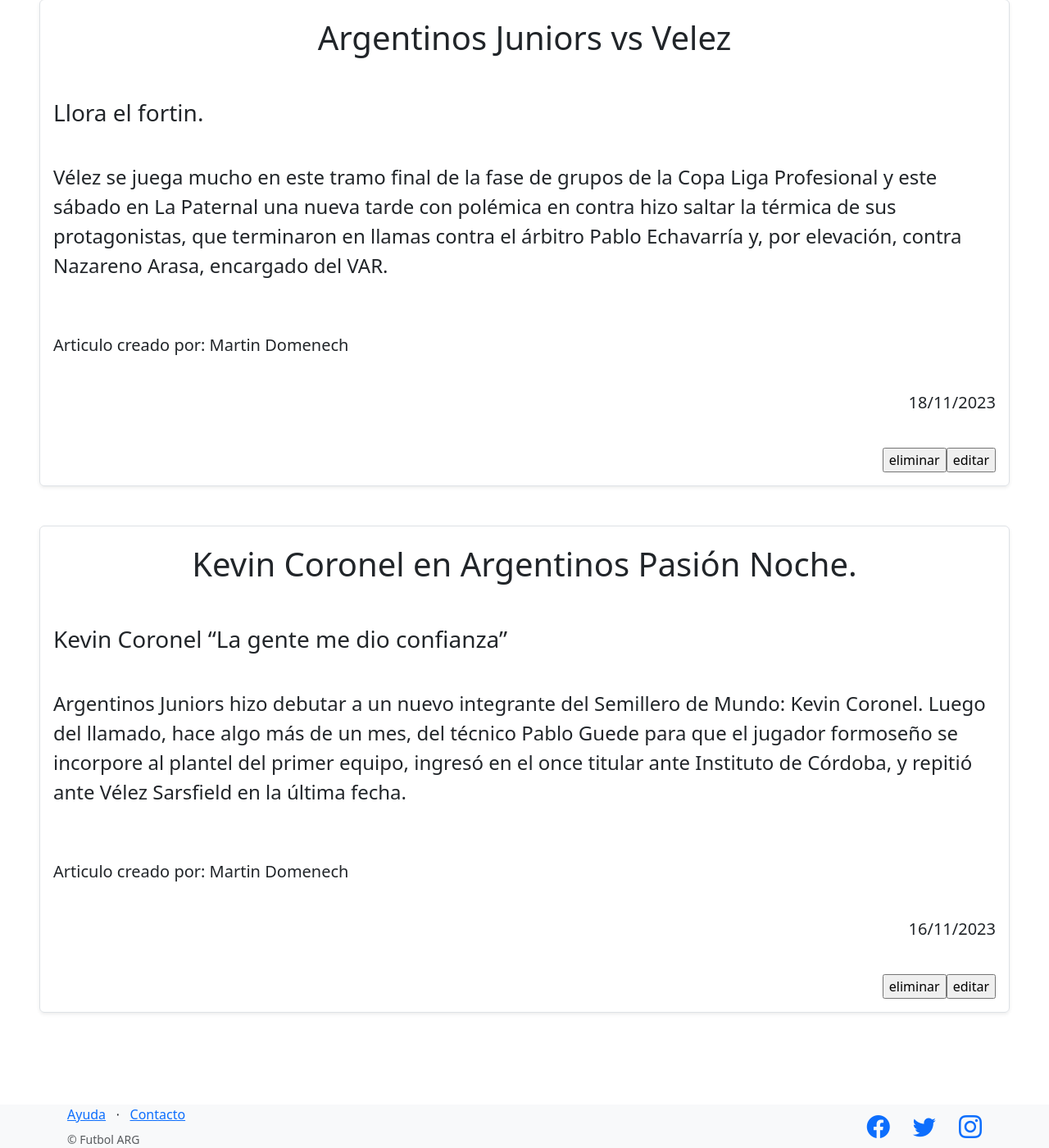
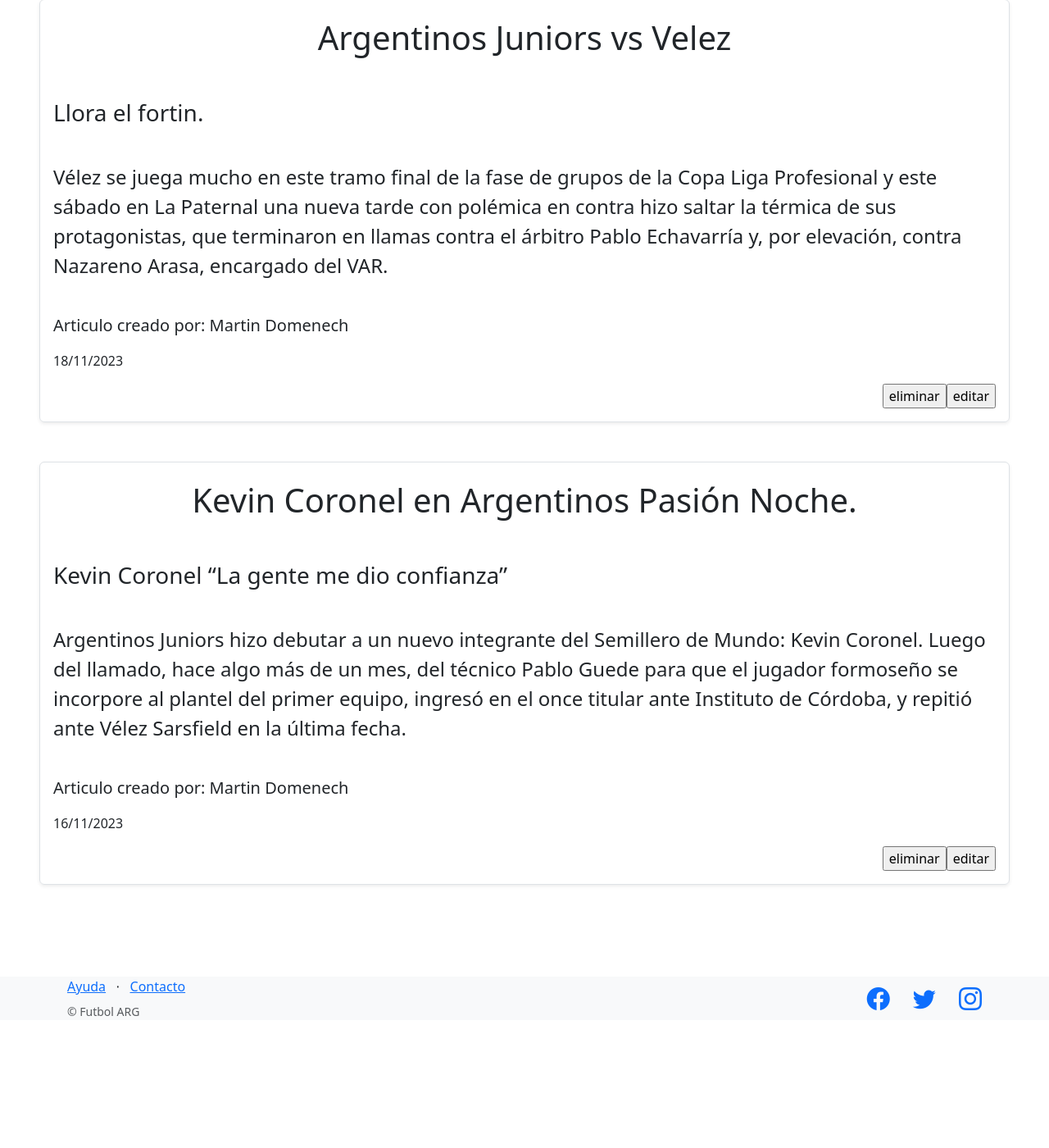
Before and after one commit to Martin-Domenech/PF_django, a Django app: page /futbol/articulos/ in a window 1280 px wide. Shown: the part 383-1783 px from the top of the page at 82% size. After the commit the page ends 1622 px from the top, so only its background shows below. Run offline with Django 4.2, Linux system fonts and the light colour scheme; data comes from the database, SQL or seed files in the repository; both versions use the stored data as it was after the commit; some libraries are stand-ins or nearby versions.

Commit message:
respaldo

```diff
--- a/Blog_futbol_arg/control_futbol/templates/control_futbol/lista_articulos.html
+++ b/Blog_futbol_arg/control_futbol/templates/control_futbol/lista_articulos.html
@@ -17,7 +17,7 @@
     <section class="d-flex justify-content-center">
         <div class="shadow-sm p-3 mb-5 d-block border rounded">
             <div class="d-flex justify-content-center fs-1">
-                <p>{{ Articulo.titulo }}</p>
+                <p>{{ Articulo.titulo }} </p>
             </div>
             <br>
             <div class="d-flex justify-content-start fs-3">
@@ -27,15 +27,13 @@
             <div class="d-flex justify-content-start fs-4">
                 <p>{{ Articulo.cuerpo }}</p>
             </div>
-            <br><br>
+            <br>
             <div class="d-flex justify-content-start fs-5">
                 <p>Articulo creado por: {{ Articulo.autor }}</p>
             </div>
-            <br>
-            <div class="d-flex justify-content-end fs-5">
+            <div class="justify-content-start">
                 <p>{{ Articulo.fecha }}</p>
             </div>
-            <br>
             <div class="d-flex justify-content-end">
                 <form action="{% url 'eliminar_articulo' Articulo.id %}" method="post" >
                     {% csrf_token %}
```
Also changed, not shown: Blog_futbol_arg/db.sqlite3.
